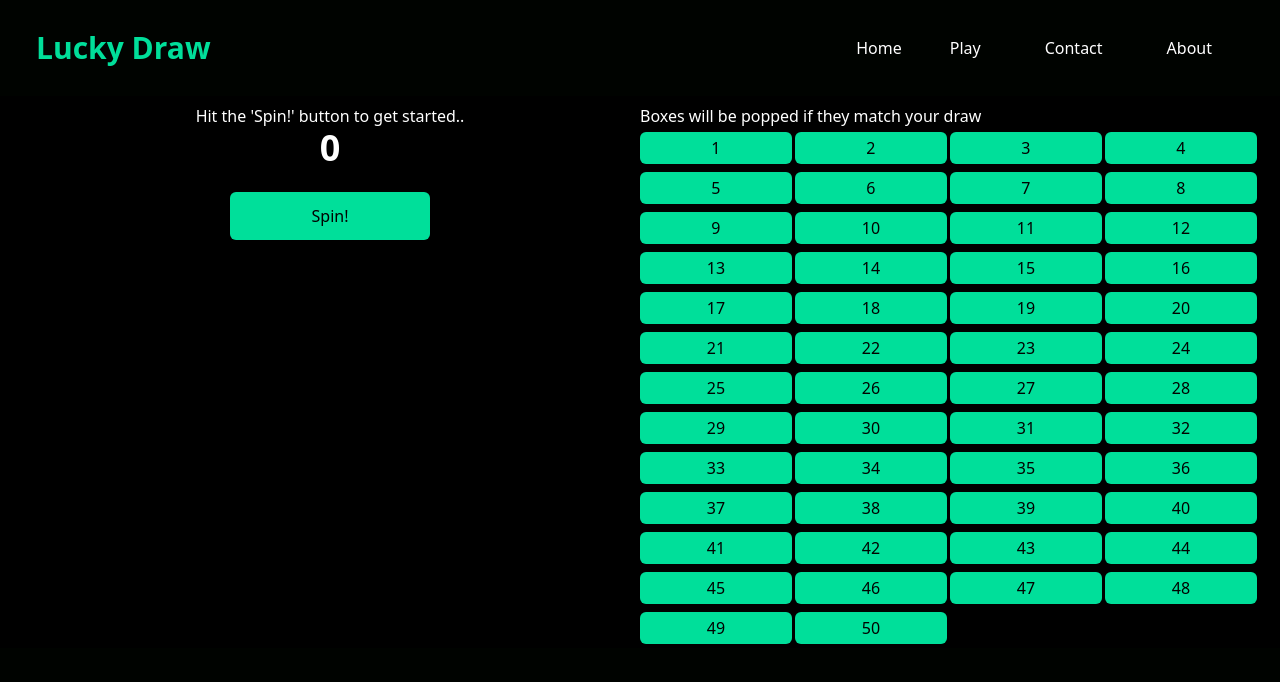
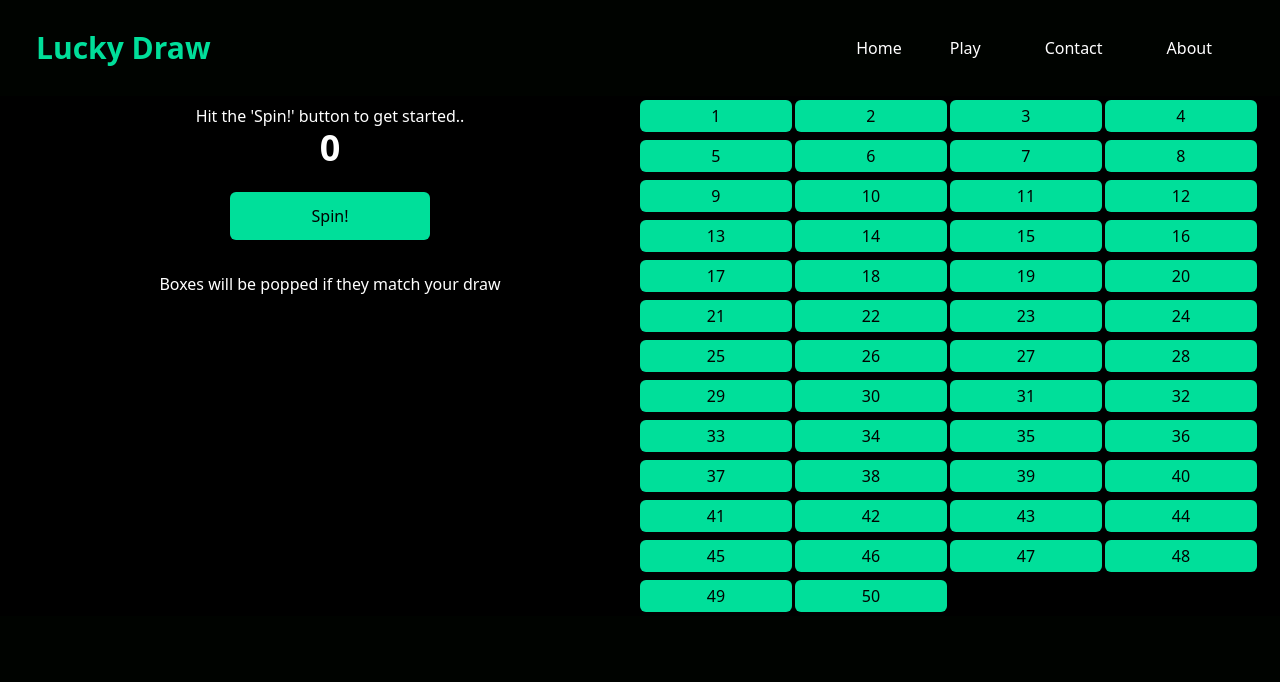
Before and after one commit to benmatela/reactjs-tailwind-css-luckydraw, a React (Create React App) app: page /play in a window 1280 px wide. Shown: the top 682 px of the page. Built offline with nearby package versions, Linux system fonts and the light colour scheme.

Commit message:
refactor comps

```diff
--- a/src/components/Card.jsx
+++ b/src/components/Card.jsx
@@ -1,6 +1,6 @@
 import React from "react";
 
-function Card(props) {
+const Card = (props) => {
   return props.cards.map((num, i) => {
     return (
       <div key={num} className="flex py-1 my-1 bg-[#00df9a] text-[#000300] w-[98%] rounded-md font-medium">
--- a/src/components/Footer.jsx
+++ b/src/components/Footer.jsx
@@ -1,6 +1,6 @@
 import React from "react";
 
-function Footer() {
+const Footer = () => {
   const year = new Date().getFullYear();
   return (
     <div className="w-full bg-white text-[#000300] py-16 px-4 ">
--- a/src/components/HowItWorks.jsx
+++ b/src/components/HowItWorks.jsx
@@ -2,7 +2,7 @@ import React from "react";
 import CardsImg from "../assets/cards.svg";
 import { Link } from "react-router-dom";
 
-function HowItWorks() {
+const HowItWorks = () => {
   return (
     <div className="w-full bg-black py-16 px-4">
       <div className="max-w-[1240px] mx-auto grid md:grid-cols-2">
--- a/src/components/Navbar.jsx
+++ b/src/components/Navbar.jsx
@@ -35,8 +35,7 @@ const Navbar = () => {
       <div
         id="mobileOpenCloseBtns"
         onClick={handleNav}
-        className="block md:hidden"
-      >
+        className="block md:hidden">
         {nav ? <AiOutlineClose size={20} /> : <AiOutlineMenu size={20} />}
       </div>
       <div
@@ -45,8 +44,7 @@ const Navbar = () => {
           nav
             ? "fixed left-0 top-0 w-[60%] h-full border-r border-r-gray-900 bg-[#000300] ease-in-out duration-500"
             : "fixed left-[-100%]"
-        }
-      >
+        }>
         <h1 className="w-full text-3xl font-bold text-[#00df9a] mt-8 ml-2">
           Lucky Draw
         </h1>
--- a/src/components/Play.jsx
+++ b/src/components/Play.jsx
@@ -2,17 +2,18 @@ import React, { useState } from "react";
 import Card from "./Card";
 import Spin from "./Spin";
 
-function Play() {
-  const [draw, setDraw] = useState(0);
-
+const Play = () => {
   const findRange = (start, end) => {
     return Array(end - start + 1).fill().map((_, idx) => start + idx);
   };
+  const [cards, setCards] = useState(findRange(1, 50));
 
-  const cards = findRange(1, 50);
-
-  const handleDrawClick = (num) => {
-    setDraw(num);
+  const handleDrawClick = (randomNumber) => {
+    setCards((current) =>
+      current.filter((num) => {
+        return num !== randomNumber;
+      })
+    );
   };
 
   return (
@@ -21,10 +22,7 @@ function Play() {
         <div className="flex justify-center">
           <Spin handleDrawClick={handleDrawClick} />
         </div>
-        <div>
-          <p className="font-medium mx-auto mt-2 text-white">
-            Boxes will be popped if they match your draw
-          </p>
+        <div id="cardsContainer">
           <div className="mx-auto grid md:grid-cols-4">
             <Card cards={cards} />
           </div>
--- a/src/components/Spin.jsx
+++ b/src/components/Spin.jsx
@@ -1,6 +1,6 @@
 import React, { useState } from "react";
 
-function Spin({handleDrawClick}) {
+const Spin = ({ handleDrawClick }) => {
   const [generatedNumber, setGeneratedNumber] = useState(0);
 
   const generatedRandomNumber = (min, max) => {
@@ -9,8 +9,8 @@ function Spin({handleDrawClick}) {
 
   const handleGenerateRandom = () => {
     const random = generatedRandomNumber(1, 50);
+    handleDrawClick(random);
     setGeneratedNumber(random);
-    handleDrawClick(random);
   };
 
   return (
@@ -24,10 +24,12 @@ function Spin({handleDrawClick}) {
         </h1>
         <button
           className="py-3 my-6 bg-[#00df9a] text-[#000300] w-[200px] rounded-md font-medium mx-auto"
-          onClick={handleGenerateRandom}
-        >
+          onClick={handleGenerateRandom}>
           Spin!
         </button>
+        <p className="font-medium mx-auto mt-2 text-white">
+          Boxes will be popped if they match your draw
+        </p>
       </div>
     </div>
   );
```
